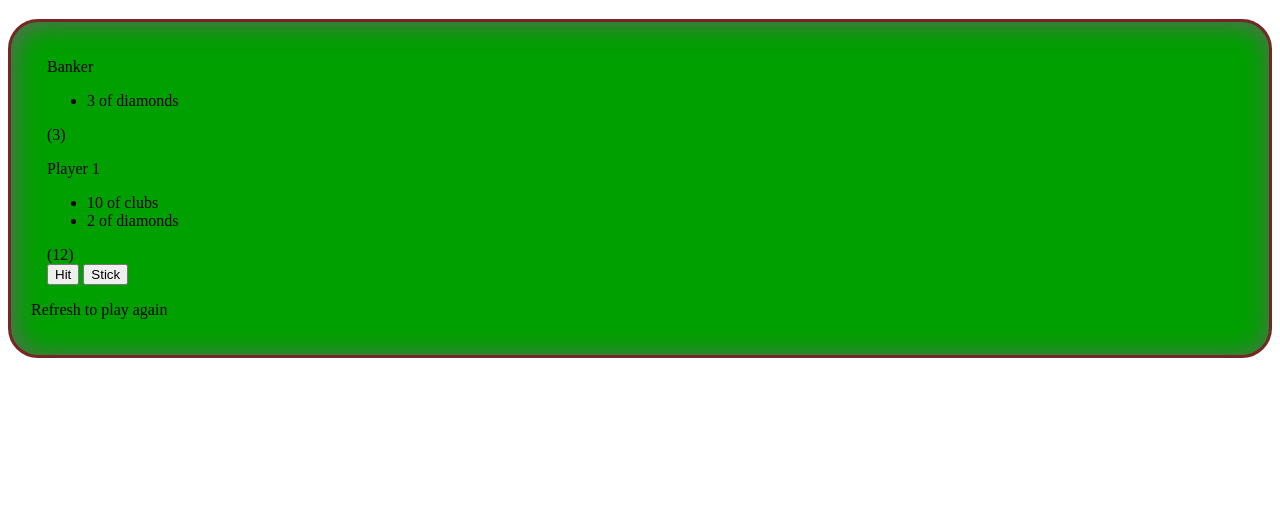
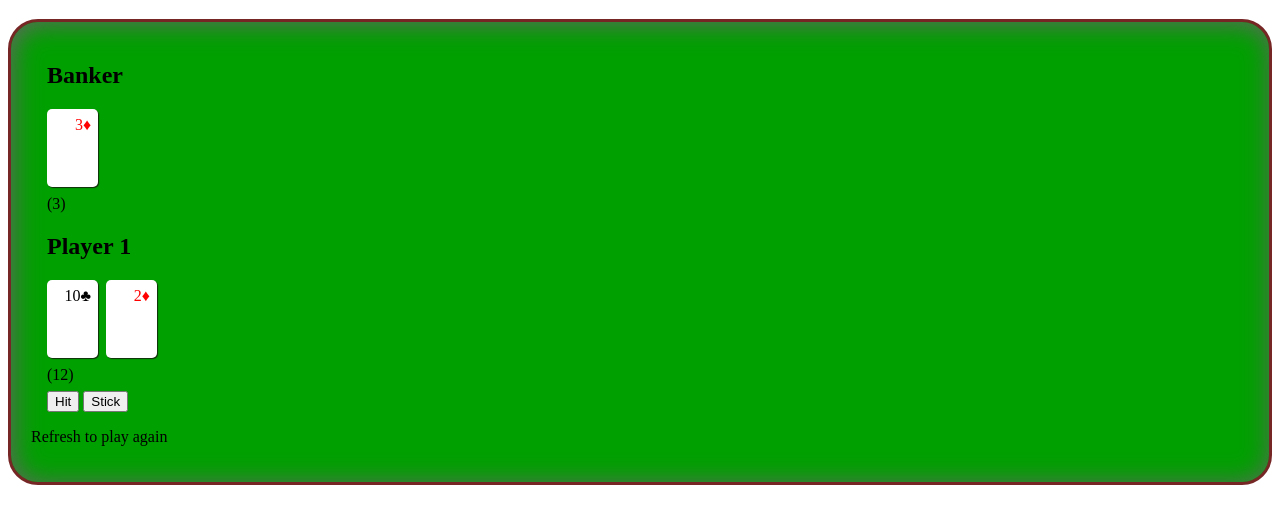
Before and after one commit to Qazzian/blackjack, a website: page index.html in a window 1280 px wide. Shown: the part 61-584 px from the top of the page. Drawn offline with Linux system fonts and the light colour scheme.

Commit message:
Fixed up the styles

```diff
--- a/css/cards.css
+++ b/css/cards.css
@@ -7,8 +7,37 @@
 	padding: 20px;
 }
 
-
-
 section {
 	margin: 1em;
 }
+
+
+ul.playerHand {
+	display: flex;
+	list-style: none;
+	margin: 1ex 0;
+	padding: 0;
+}
+
+li.card {
+	background-color: white;
+	border-radius: 5px;
+	box-shadow: 1px 1px 1px #112C0A;
+	/*float: left;*/
+	height: 4em;
+	margin-right: 1ex;
+	padding: 1ex;
+	text-align: right;
+	width: 5ex;
+}
+li.card.red {
+	color: red;
+}
+li.card.black {
+	color: black;
+}
+
+.playerStats {
+	clear: both;
+	margin: 1ex 0;
+}
--- a/index.html
+++ b/index.html
@@ -14,15 +14,13 @@
 
 
     <section id="playerBanker">
-        <div>
-            <span class="playerName">{{name}}</span>
-        </div>
+        <h2 class="playerName">{{name}}</h2>
         <ul class="playerHand">
             <li>
                 {{value}} of {{suit}}
             </li>
         </ul>
-        <div>
+        <div class="playerStats">
             (<span class="handValue">{{value}}</span>)
             <span class="playerState">{{state}}</span>
         </div>
@@ -33,15 +31,13 @@
 
 
     <section id="player1">
-        <div>
-            <span class="playerName">{{name}}</span>
-        </div>
+        <h2 class="playerName">{{name}}</h2>
         <ul class="playerHand">
             <li>
                 {{value}} of {{suit}}
             </li>
         </ul>
-        <div>
+        <div class="playerStats">
             (<span class="handValue">{{value}}</span>)
             <span class="playerState">{{state}}</span>
         </div>
--- a/js/tableView.js
+++ b/js/tableView.js
@@ -9,6 +9,13 @@ $(document).ready(function() {
 	var bankerView;
 	var playerView;
 	Math.seedrandom();
+
+	var SUIT_VIEWS = {
+		'spades' : {color: 'black', symbol: '♠'},
+		'hearts' : {color: 'red', symbol: '♥'},
+		'diamonds' : {color: 'red', symbol: '♦'},
+		'clubs' : {color: 'black', symbol: '♣'}
+	};
 
 	$('.hitButton').on('click', function(){
 		if ($(this).hasClass('disabled')) {
@@ -58,9 +65,12 @@ $(document).ready(function() {
 	}
 
 	var generateHandView = function (hand) {
-		var handDom = '';
+		var handDom = '',
+			suitColor, suitSymbol;
 		_.each(hand, function (card) {
-			handDom += '<li class="card">' + card.value + ' of ' + card.suit + '</li>';
+			suitColor = SUIT_VIEWS[card.suit].color;
+			suitSymbol = SUIT_VIEWS[card.suit].symbol;
+			handDom += '<li class="card ' + suitColor + '">' + card.value + suitSymbol + '</li>';
 		});
 
 		console.info('HAND DOM:', handDom);
```
